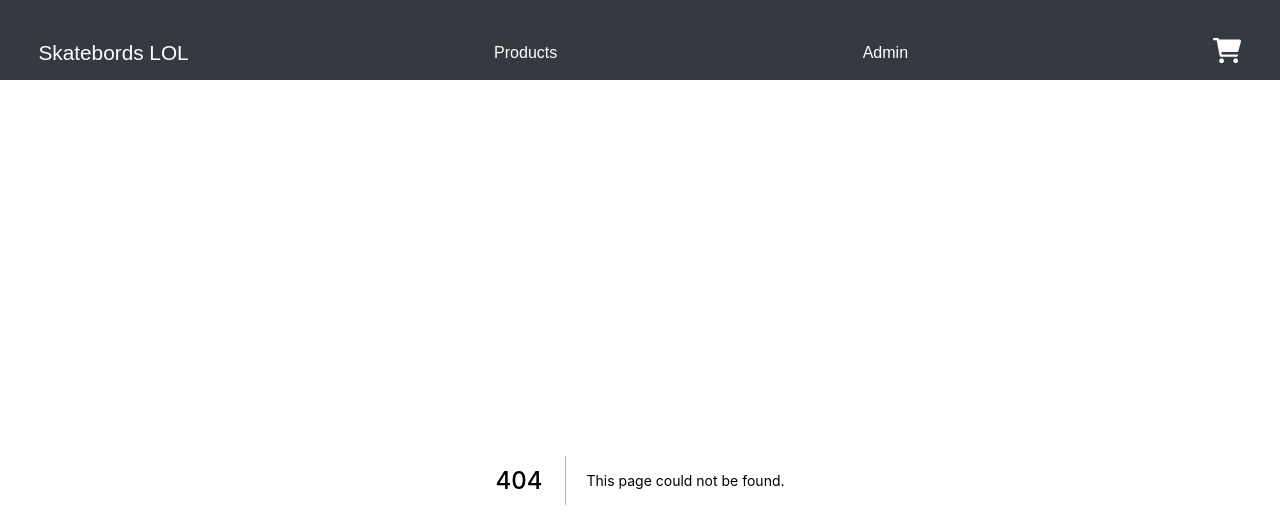
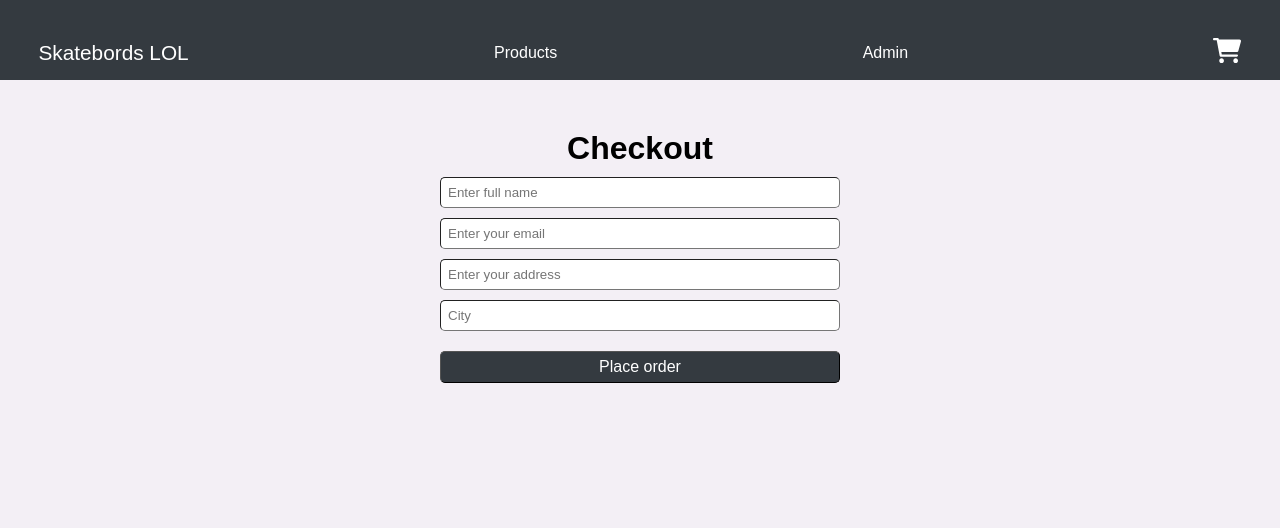
Before and after one commit to K1-RA/code_collaborate_shop, a Next.js app: page /cart/checkout in a window 1280 px wide. Before the commit this address had no page. Shown: the top 528 px of the page. Built offline with nearby package versions, Linux system fonts and the light colour scheme; a web font is replaced by a local one.

Commit message:
remove cartId on checkout complete and changed folder path

```diff
--- a/pages/admin/checkout/index.js
+++ b/pages/cart/checkout/index.js
@@ -45,7 +45,9 @@ export default function Checkout() {
 				city,
 				cartId: cartId,
 			}),
-		}).then((res) => res.json());
+		})
+			.then((res) => res.json())
+			.then(() => localStorage.removeItem('cartId'));
 		setComplete(true);
 	};
 
```
Also changed, not shown: pages/cart/checkout/checkout.module.scss (added).
